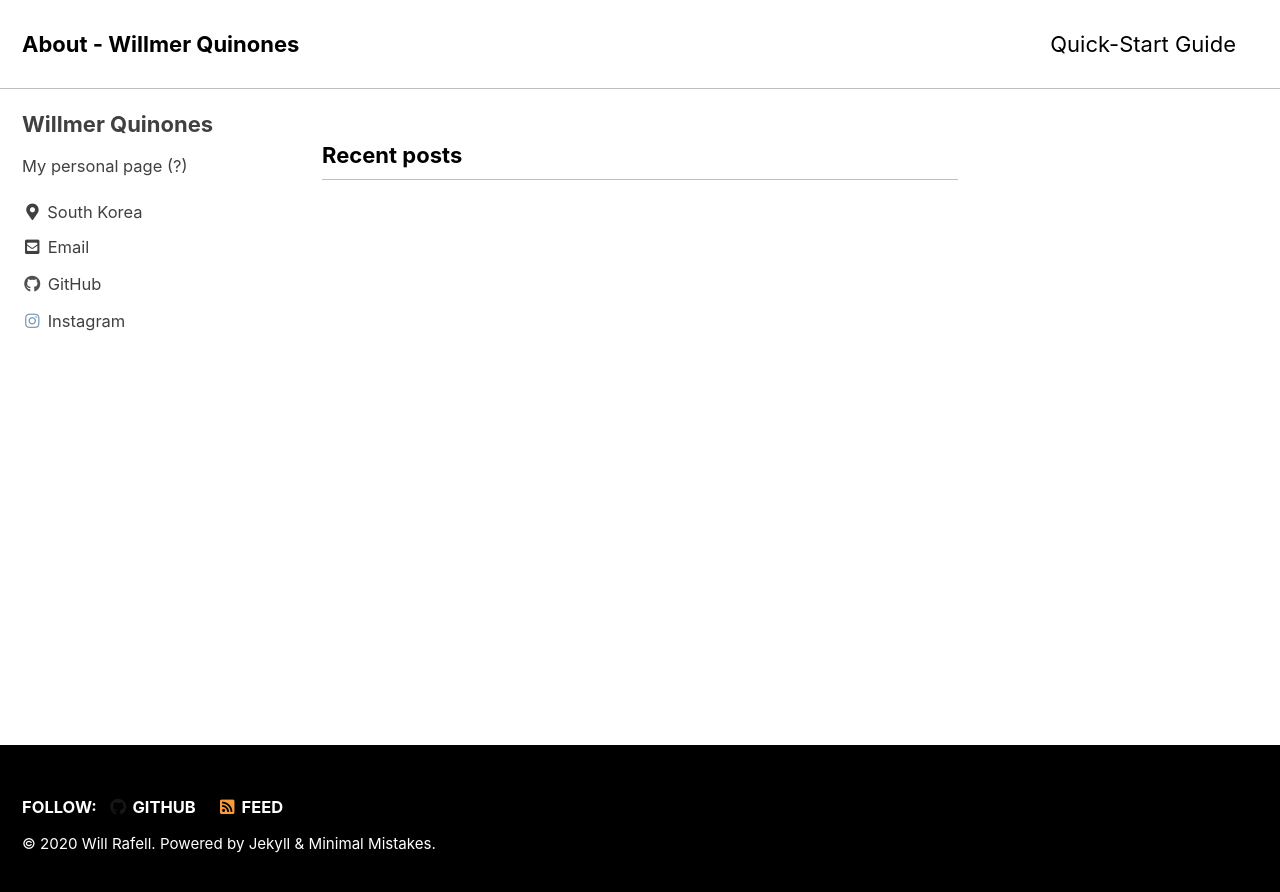
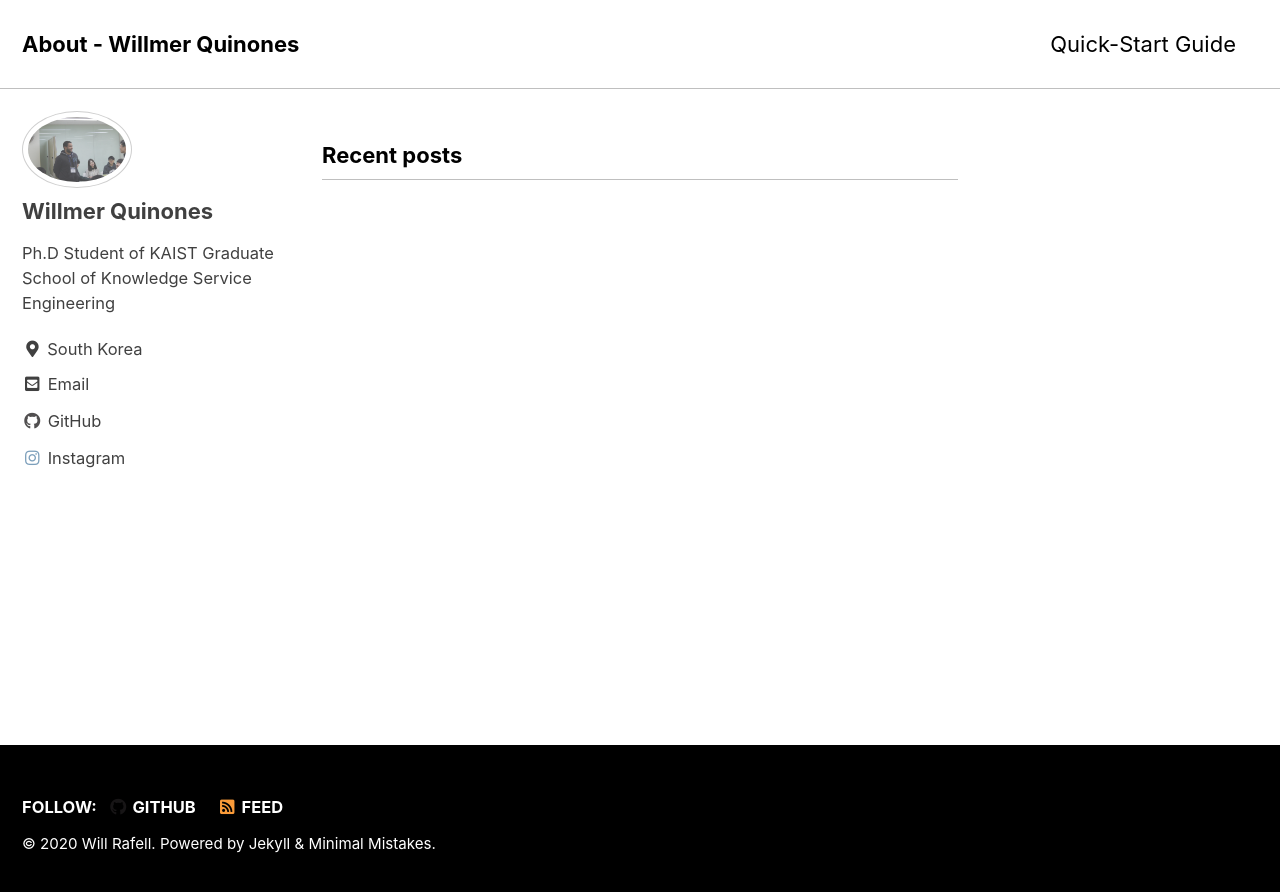
Before and after one commit to WRafell/wrafell.github.io, a Jekyll site: the page built from index.html, in a window 1280 px wide. Shown: the top 892 px of the page. Built offline with Jekyll 4.4.1, drawn with Linux system fonts in a browser that asks for light colours; cached includes are drawn as plain includes; the list of posts is cut into pages by our own code.

Commit message:
experimental commit

```diff
--- a/_config.yml
+++ b/_config.yml
@@ -20,7 +20,7 @@ title                    : "About - Willmer Quinones"
 title_separator          : "|"
 subtitle                 : # site tagline that appears below site title in masthead
 name                     : "Will Rafell"
-description              : "Ph.D Student of KAIST Graduate School of Knowledge Service Engineering"
+description              : "Personal Academic Profile"
 url                      : "https://wrafell.github.io/" # the base hostname & protocol for your site e.g. "https://mmistakes.github.io"
 baseurl                  : "" # the subpath of your site, e.g. "/blog"
 repository               : "WRafell/wrafell.github.io" # GitHub username/repo-name e.g. "mmistakes/minimal-mistakes"
@@ -95,8 +95,8 @@ analytics:
 # Site Author
 author:
   name             : "Willmer Quinones"
-  avatar           : # path of avatar image, e.g. "/assets/images/bio-photo.jpg"
-  bio              : "My personal page (?)"
+  avatar           : "/assets/images/profile-photo2.jpg" # path of avatar image, e.g. "/assets/images/bio-photo.jpg"
+  bio              : "Ph.D Student of KAIST Graduate School of Knowledge Service Engineering"
   location         : "South Korea"
   email            :
   links:
```
Also changed, not shown: assets/images/profile-photo.jpg (added), assets/images/profile-photo2.JPG (added).
